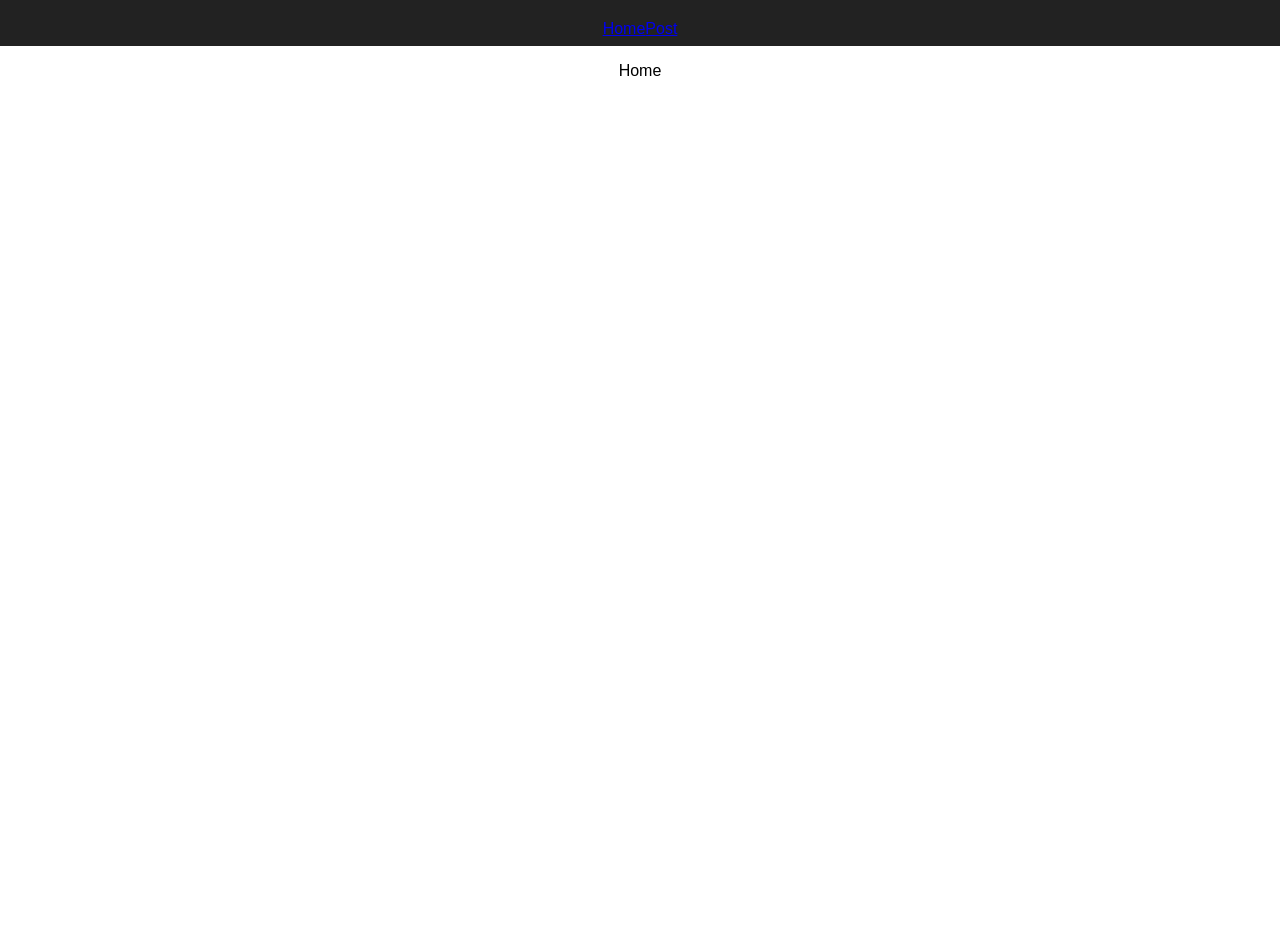
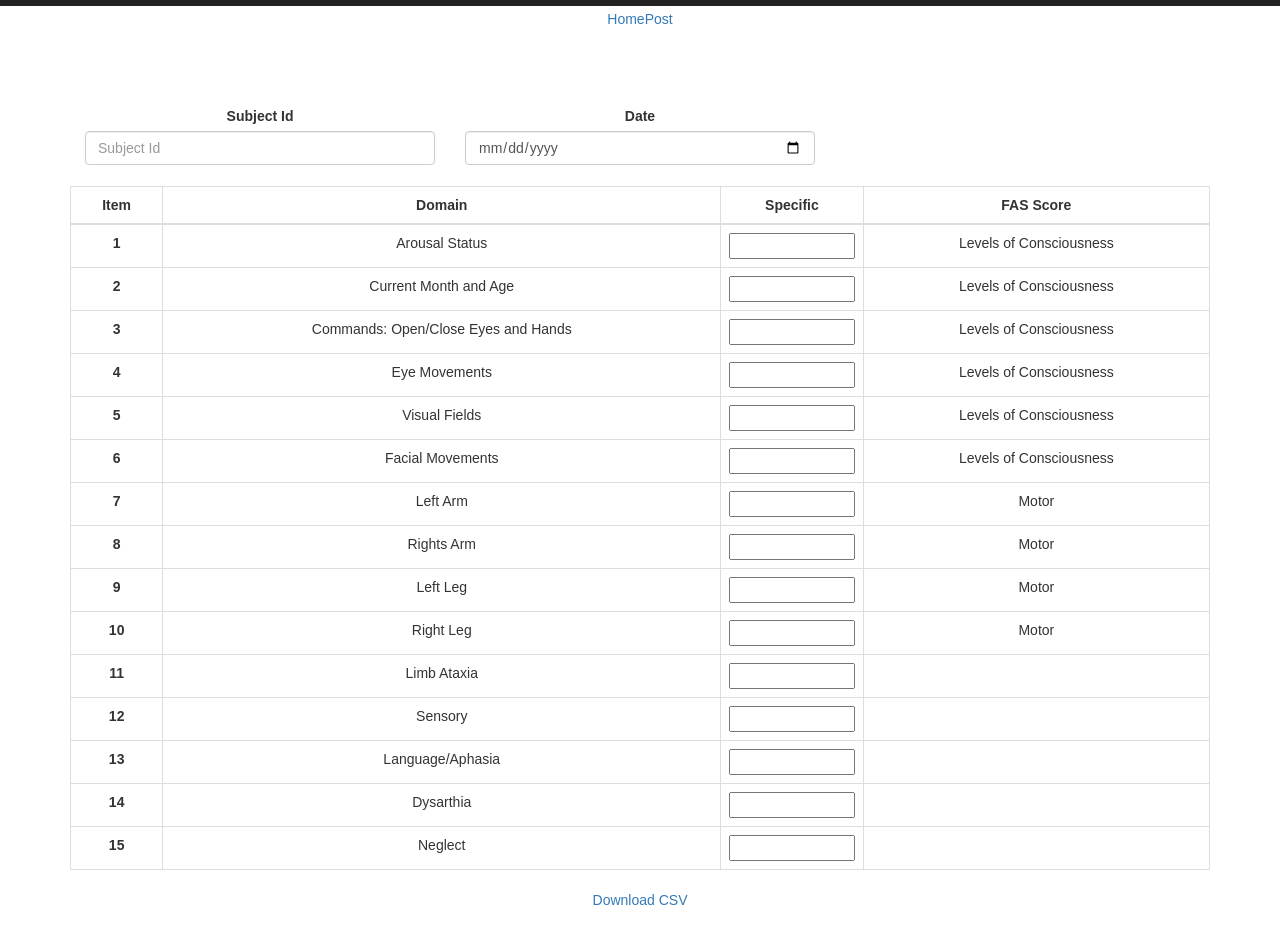
Before and after one commit to npnl/ScoreAssesmentWebForms, a React (Create React App) app: page / in a window 1280 px wide. Shown: the part 144-1088 px from the top of the page. Before the commit the page ends 800 px from the top, so only its background shows below. Built offline with nearby package versions, Linux system fonts and the light colour scheme.

Commit message:
Adds NIHSS page and adds download csv button

```diff
--- a/package.json
+++ b/package.json
@@ -3,7 +3,10 @@
   "version": "0.1.0",
   "private": true,
   "dependencies": {
+    "bootstrap": "^3.3.7",
     "react": "^16.4.2",
+    "react-bootstrap": "^0.32.1",
+    "react-csv": "^1.0.14",
     "react-dom": "^16.4.2",
     "react-router-dom": "^4.3.1",
     "react-scripts": "1.1.4"
--- a/src/Home.js
+++ b/src/Home.js
@@ -1,9 +1,13 @@
 // Home.js
 import React from 'react';
+import InputForm from './components/InputForm'
 
 class Home extends React.Component {
   render() {
-    return <p>Home</p>;
+    return(
+    	<div>
+    		<InputForm/>
+    	</div>);
   }
 }
 
--- /dev/null
+++ b/src/components/DownloadCSV.js
@@ -0,0 +1,20 @@
+// DownloadCSV.js
+import React from 'react';
+import {CSVLink} from 'react-csv';
+
+class DownloadCSV extends React.Component {
+	constructor(props) {
+		super(props);
+		this.props = props;
+	}
+
+	render() {
+		return(
+			<div>
+					<CSVLink filename={"NIHSS.csv"} data={this.props.dataHandler()}>Download CSV</CSVLink>
+				</div>
+			);
+	}
+}
+
+export default DownloadCSV;
--- /dev/null
+++ b/src/components/FssFormRow.js
@@ -0,0 +1,45 @@
+// FssFormRow.js
+import React from 'react';
+
+class FssFormRow extends React.Component {
+	constructor(props) {
+		super(props);
+		this.props = props;
+		this.state = {
+			item_no: props.data.item_no,
+			domain: props.data.domain,
+			specific: props.data.specific,
+			score: '',
+			score_range: props.data.score_range
+		};
+
+		this.handleChange = this.handleChange.bind(this);
+		this.onSubmit = this.onSubmit.bind(this);
+	}
+
+	handleChange(event) {
+		if (event.target.value > this.state.score_range[1] || event.target.value < this.state.score_range[0]){
+			return
+		}
+		this.setState({score: event.target.value});
+		this.props.scoreChanged(this.state.item_no, event.target.value);
+	}
+
+	onSubmit(event) {
+			alert('An essay was submitted: ' + this.state.value);
+			event.preventDefault();
+	}
+
+	render() {
+		return(
+			<tr>
+				<th scope="row">{this.state.item_no}</th>
+				<td>{this.state.specific}</td>
+				<td><input type="number" min={this.state.score_range[0]} max={this.state.score_range[1]} value={this.state.score} onChange={this.handleChange}/></td>
+				<td>{this.state.domain}</td>
+			</tr>
+			);
+	}
+}
+
+export default FssFormRow;
--- /dev/null
+++ b/src/components/InputForm.js
@@ -0,0 +1,234 @@
+// InputForm.js
+import React from 'react';
+import FssFormRow from './FssFormRow'
+import DownloadCSV from './DownloadCSV'
+
+class InputForm extends React.Component {
+	constructor(props) {
+		super(props);
+		this.prepareTableData();
+		this.onSubmit = this.onSubmit.bind(this);
+		this.getCSVData = this.getCSVData.bind(this);
+		this.scoreChanged = this.scoreChanged.bind(this);
+		this.subjectChanged = this.subjectChanged.bind(this);
+		this.dateChanged = this.dateChanged.bind(this);
+
+	}
+
+	subjectChanged(event) {
+		this.setState({subID: event.target.value});
+	}
+
+	dateChanged(event) {
+		this.setState({date: event.target.value});
+	}
+
+	onSubmit(event) {
+		event.preventDefault();
+	}
+
+	scoreChanged(item_no, value) {
+		console.log(item_no-1);
+		console.log(value);
+		console.log(this.state.rows);
+		var new_rows = this.state.rows;
+		new_rows[item_no-1]['score'] = value
+		this.setState({rows: new_rows});
+	}
+
+	prepareTableData(){
+		var table_data = [];
+		var row = {
+					item_no: "1",
+					domain: "Levels of Consciousness",
+					specific: "Arousal Status",
+					score: '',
+					score_range:[0, 3]
+					};
+		table_data.push(row);
+
+		row = {
+			item_no: "2",
+			domain: "Levels of Consciousness",
+			specific:"Current Month and Age",
+			score: '',
+			score_range:[0, 2]
+		};
+		table_data.push(row);
+		row = {
+			item_no: "3",
+			domain: "Levels of Consciousness",
+			specific:"Commands: Open/Close Eyes and Hands",
+			score: '',
+			score_range:[0, 2]
+		};
+		table_data.push(row);
+		row = {
+			item_no: "4",
+			domain: "Levels of Consciousness",
+			specific:"Eye Movements",
+			score: '',
+			score_range:[0, 2]
+		};
+		table_data.push(row);
+		row = {
+			item_no: "5",
+			domain: "Levels of Consciousness",
+			specific:"Visual Fields",
+			score: '',
+			score_range:[0, 3]
+		};
+		table_data.push(row);
+		row = {
+			item_no: "6",
+			domain: "Levels of Consciousness",
+			specific:"Facial Movements",
+			score: '',
+			score_range:[0, 3]
+		};
+		table_data.push(row);
+
+		row = {
+			item_no: "7",
+			domain: "Motor",
+			specific: "Left Arm",
+			score: '',
+			score_range: [0, 4]
+		};
+		table_data.push(row);
+		row = {
+			item_no: "8",
+			domain: "Motor",
+			specific: "Rights Arm",
+			score: '',
+			score_range: [0, 4]
+		};
+		table_data.push(row);
+		row = {
+			item_no: "9",
+			domain: "Motor",
+			specific: "Left Leg",
+			score: '',
+			score_range: [0, 4]
+		};
+		table_data.push(row);
+		row = {
+			item_no: "10",
+			domain: "Motor",
+			specific: "Right Leg",
+			score: '',
+			score_range: [0, 4]
+		};
+		table_data.push(row);
+		row = {
+			item_no: "11",
+			domain: "",
+			specific: "Limb Ataxia",
+			score: '',
+			score_range: [0, 2]
+		};
+		table_data.push(row);
+		row = {
+			item_no: "12",
+			domain: "",
+			specific: "Sensory",
+			score: '',
+			score_range: [0, 2]
+		};
+		table_data.push(row);
+		row = {
+			item_no: "13",
+			domain: "",
+			specific: "Language/Aphasia",
+			score: '',
+			score_range: [0, 3]
+		};
+		table_data.push(row);
+		row = {
+			item_no: "14",
+			domain: "",
+			specific: "Dysarthia",
+			score: '',
+			score_range: [0, 2]
+		};
+		table_data.push(row);
+		row = {
+			item_no: "15",
+			domain: "",
+			specific: "Neglect",
+			score: '',
+			score_range: [0, 2]
+		};
+		table_data.push(row);
+
+		this.state = {rows: table_data};
+	}
+
+	getCSVData() {
+		var date = this.state.date;
+		var date_obj = new Date(date);
+	  var day = date_obj.getDate() + 1;
+	  var month = date_obj.getMonth() + 1;
+	  var year = date_obj.getFullYear();
+
+	  var subID = this.state.subID;
+
+		var data = this.state.rows.map(function(item) {
+    	var new_item = {
+    		subID: subID,
+    		date: date,
+    		year: year,
+    		month: month,
+    		day: day,
+    		item_no: item.item_no,
+				domain: item.domain,
+				specific: item.specific,
+				score: item.score
+    	};
+    	return new_item;
+		}, this, subID, day, month, year, date);
+		return data;
+	}
+
+	render() {
+		var rows = [];
+		for (var i = 0; i < this.state.rows.length; i++) {
+			var data = this.state.rows[i];
+		  rows.push(<FssFormRow data={data} scoreChanged={this.scoreChanged}/>);
+		}
+
+		return(
+			<div className="container" style={{marginTop: 100 + 'px'}}>
+				<div className="form-row basic-info">
+					<div className="col-md-4 mb-3">
+						<label>Subject Id</label>
+						<input type="text" className="form-control is-valid" placeholder="Subject Id" value={this.state.subID} onChange={this.subjectChanged} required />
+					</div>
+					<div className="col-md-4 mb-3">
+						<label>Date</label>
+						<input type="date" className="form-control"  placeholder="Date" min="2010-01-01" max="2099-12-31" onChange={this.dateChanged} required />
+					</div>
+				</div>
+
+				<table className="table table-bordered">
+					<thead>
+						<tr>
+							<th>Item</th>
+							<th>Domain</th>
+							<th>Specific</th>
+							<th>FAS Score</th>
+						</tr>
+					</thead>
+					<tbody>
+						{rows}
+					</tbody>
+				</table>
+				<div className="download-btn">
+					<DownloadCSV dataHandler={this.getCSVData} />
+				</div>
+			</div>
+			);
+	}
+}
+
+export default InputForm;
--- a/src/index.css
+++ b/src/index.css
@@ -3,3 +3,23 @@ body {
   padding: 0;
   font-family: sans-serif;
 }
+
+table {
+    border-collapse: collapse;
+}
+
+.basic-info {
+	margin-bottom: 7%;
+}
+
+th {
+	text-align: center;
+}
+
+td input{
+	width: 100%;
+}
+
+.download-btn {
+	margin-bottom: 10%;
+}
--- a/src/index.js
+++ b/src/index.js
@@ -1,3 +1,5 @@
+import 'bootstrap/dist/css/bootstrap.css';
+import 'bootstrap/dist/css/bootstrap-theme.css';
 import React from 'react';
 import ReactDOM from 'react-dom';
 import './index.css';
```
Also changed, not shown: 1 other file (tests, documents, lock files or other folders).
